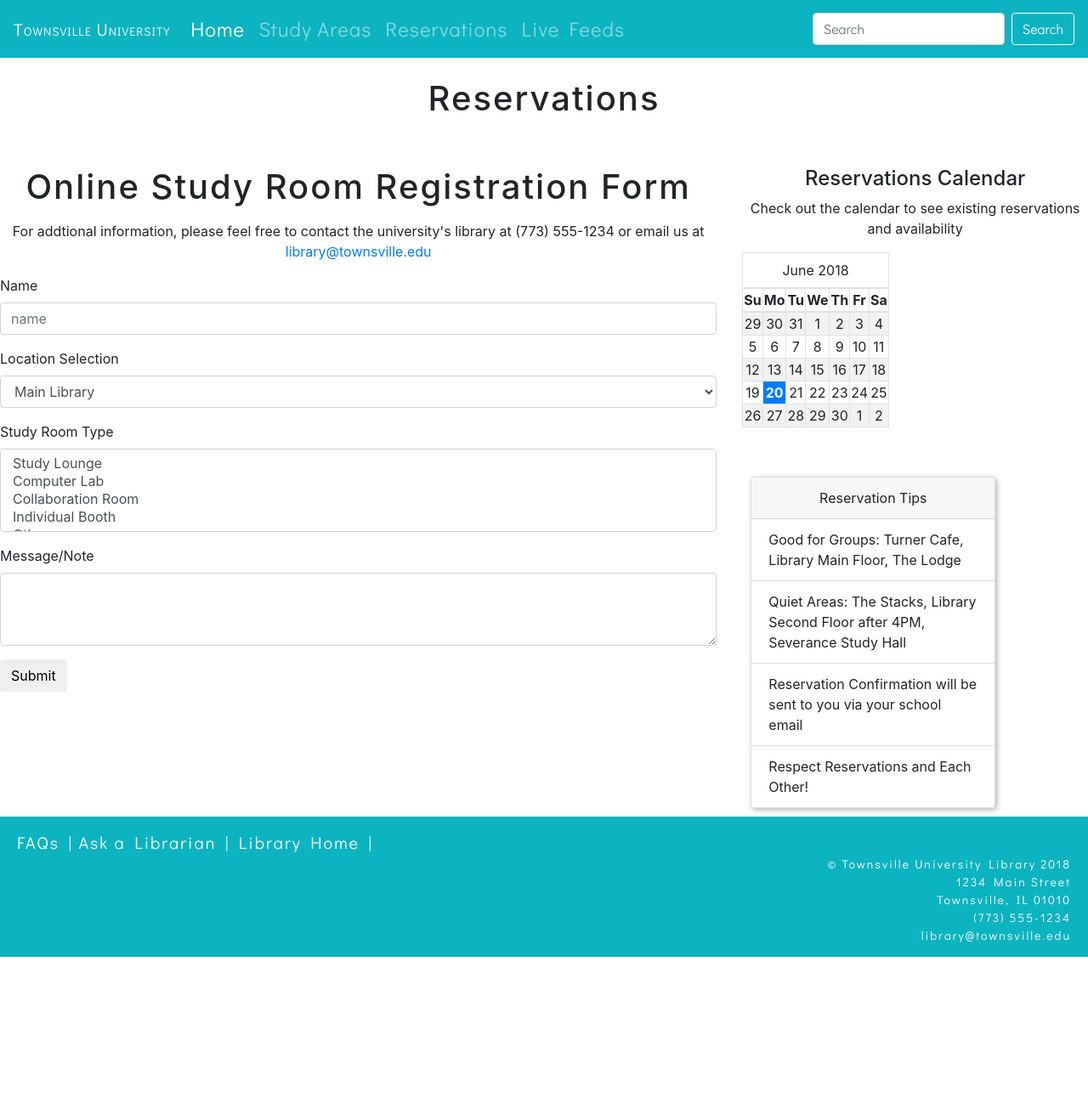
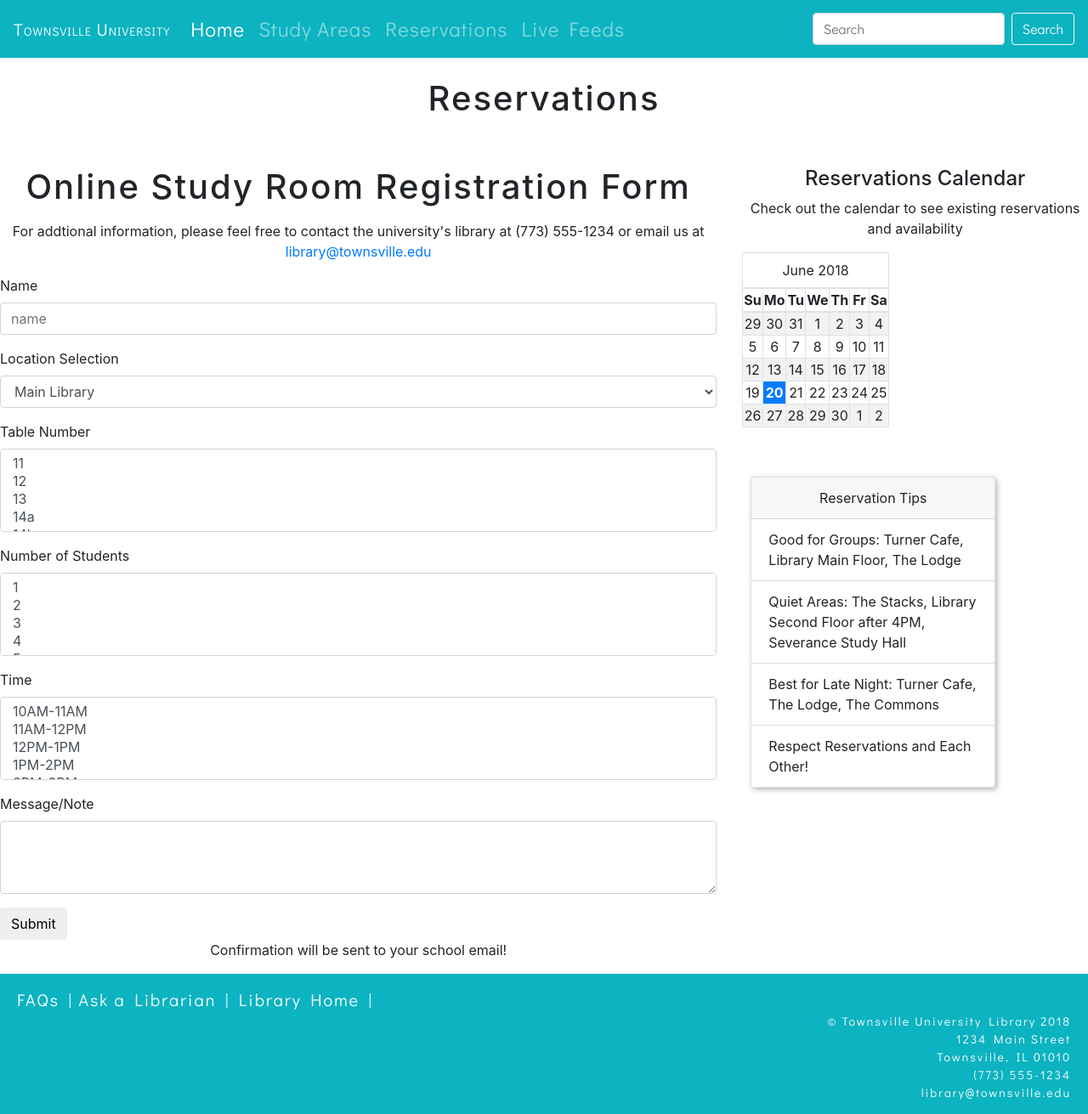
Before and after one commit to DOMLIS786/GAstudyareas, a Jekyll site: the page built from reservations.html, in a window 1280 px wide. Shown: the whole page at 85% size. Built offline with Jekyll 4.4.1, drawn with Linux system fonts in a browser that asks for light colours; before the commit the page ends 1126 px from its top, so only the background shows below that.

Commit message:
reservations form

```diff
--- a/reservations.html
+++ b/reservations.html
@@ -34,20 +34,50 @@ title: Reservations
     <label for="location">Location Selection</label>
     <select class="form-control" id="exampleFormControlSelect1">
       <option>Main Library</option>
-      <option>English Department</option>
-      <option>Science Department</option>
-      <option>Math Department</option>
-      <option>Student Union</option>
+      <option>The Commons</option>
+      <option>Turner Cafe</option>
+      <option>The Lodge</option>
+      <option>The Stacks</option>
     </select>
   </div>
   <div class="form-group">
-    <label for="exampleFormControlSelect2">Study Room Type</label>
+    <label for="exampleFormControlSelect2">Table Number</label>
     <select multiple class="form-control" id="exampleFormControlSelect2">
-      <option>Study Lounge</option>
-      <option>Computer Lab</option>
-      <option>Collaboration Room</option>
-      <option>Individual Booth</option>
-      <option>Other</option>
+      <option>11</option>
+      <option>12</option>
+      <option>13</option>
+      <option>14a</option>
+      <option>14b</option>
+    </select>
+  </div>
+     <div class="form-group">
+    <label for="exampleFormControlSelect2">Number of Students</label>
+    <select multiple class="form-control" id="exampleFormControlSelect2">
+      <option>1</option>
+      <option>2</option>
+      <option>3</option>
+      <option>4</option>
+      <option>5</option>
+      <option>6</option>
+      <option>7</option>
+      <option>8</option>
+      <option>9</option>
+    <option>10</option>
+    </select>
+  </div>
+         <div class="form-group">
+    <label for="exampleFormControlSelect2">Time</label>
+    <select multiple class="form-control" id="exampleFormControlSelect2">
+      <option>10AM-11AM</option>
+      <option>11AM-12PM</option>
+      <option>12PM-1PM</option>
+      <option>1PM-2PM</option>
+      <option>2PM-3PM</option>
+      <option>3PM-4PM</option>
+      <option>4PM-5PM</option>
+      <option>5PM-6PM</option>
+      <option>6PM-7PM</option>
+    <option>7PM-8PM</option>
     </select>
   </div>
   <div class="form-group">
@@ -57,7 +87,7 @@ title: Reservations
   <div>
     <button type="submit" class="btn btn-default">Submit</button>
 </div>
-
+    <p class="text-center">Confirmation will be sent to your school email!</p>
     </form>
             </form>
         </section>
@@ -149,7 +179,7 @@ title: Reservations
   <ul class="list-group list-group-flush">
     <li class="list-group-item">Good for Groups: Turner Cafe, Library Main Floor, The Lodge</li>
     <li class="list-group-item">Quiet Areas: The Stacks, Library Second Floor after 4PM, Severance Study Hall</li>
-      <li class="list-group-item">Reservation Confirmation will be sent to you via your school email</li>
+      <li class="list-group-item">Best for Late Night: Turner Cafe, The Lodge, The Commons</li>
       <li class="list-group-item">Respect Reservations and Each Other!</li>
   </ul>
 </div>
--- a/studyareas.html
+++ b/studyareas.html
@@ -7,6 +7,7 @@ layout: base
     <main role="main">
         <br>
   <h1 class="text-center">{{ page.title }}</h1>
+        <h4 class="text-center">Click on the study areas below for more information!</h4>
         <br>
         <br>
         </main>
@@ -22,10 +23,10 @@ layout: base
     Helpful Links
   </div>
   <ul class="list-group list-group-flush">
-    <li class="list-group-item"><a href=#>Builiding Hours</a></li>
+    <li class="list-group-item"><a href=#>Builiding and Room Hours</a></li>
     <li class="list-group-item"><a href=#>School Calendar</a></li>
       <li class="list-group-item"><a href=#>Campus Map</a></li>
-      <li class="list-group-item"><a href=#>Ask a Librarian</a></li>
+      <li class="list-group-item"><a href=#>Events and Closures</a></li>
   </ul>
 </div>
 
```
